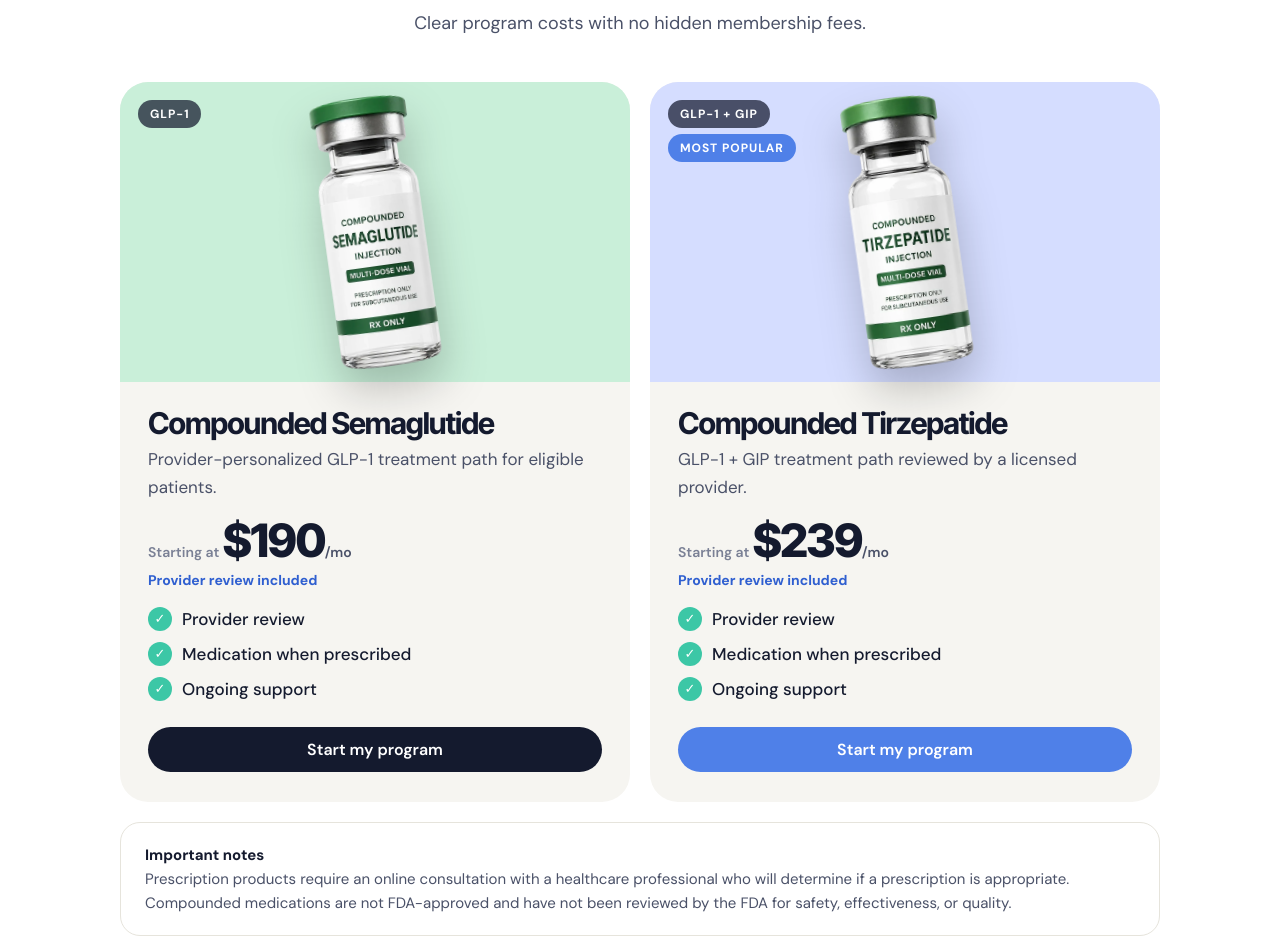
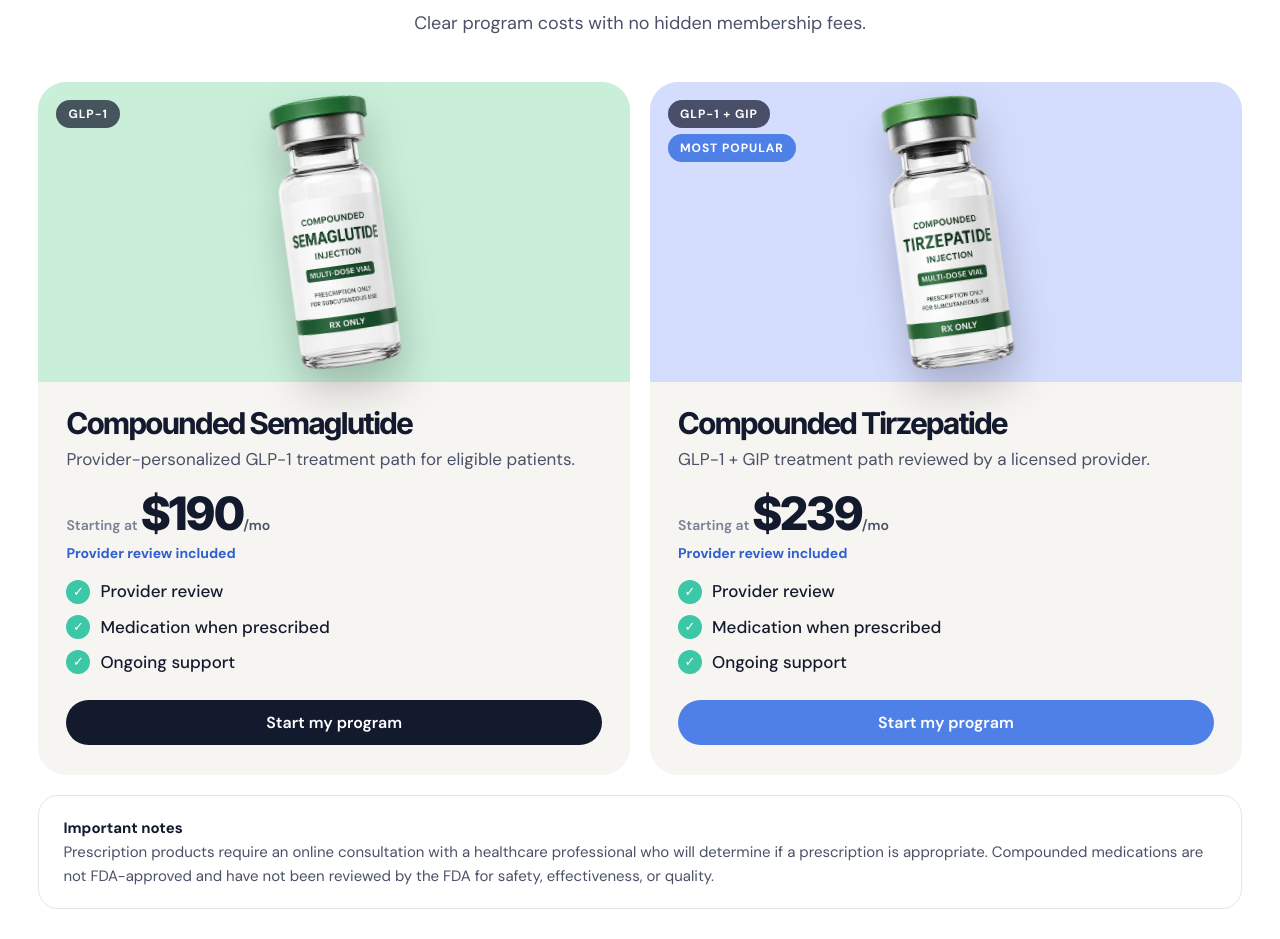
Before and after one commit to anirudhatalmale6-alt/smarterchoicemeds-preview, a plain HTML site: page index.html in a window 1280 px wide. Shown: the part 1278-2217 px from the top of the page. Drawn offline with Linux system fonts and the light colour scheme.

Commit message:
Wider layout (up to 1720px)

```diff
--- a/index.html
+++ b/index.html
@@ -33,7 +33,7 @@ html{scroll-behavior:smooth}
 body{background:#fff;color:var(--ink);font:400 17px/1.6 var(--b);-webkit-font-smoothing:antialiased}
 img{display:block;max-width:100%}
 a{color:inherit;text-decoration:none}
-.wrap{max-width:1240px;margin:0 auto;padding:0 20px}
+.wrap{max-width:1720px;margin:0 auto;padding:0 clamp(20px,3vw,48px)}
 .dot{color:var(--blue)}
 h1,h2,h3{font-family:var(--h);letter-spacing:-.035em;line-height:1.02;color:var(--ink)}
 
@@ -46,7 +46,7 @@ h1,h2,h3{font-family:var(--h);letter-spacing:-.035em;line-height:1.02;color:var(
 .nav{position:sticky;top:10px;z-index:50;margin:12px 12px 0}
 .nav-in{background:rgba(255,255,255,.92);backdrop-filter:blur(10px);-webkit-backdrop-filter:blur(10px);
   border-radius:20px;box-shadow:0 6px 24px -10px rgba(20,26,46,.25);display:flex;align-items:center;
-  gap:20px;padding:12px 14px 12px 24px;max-width:1240px;margin:0 auto}
+  gap:20px;padding:12px 14px 12px 24px;max-width:1720px;margin:0 auto}
 .logo img{height:34px;width:auto}
 .links{display:flex;gap:28px;margin-left:auto;font:500 16px var(--b)}
 .links a:hover{color:var(--blue-d)}
@@ -116,7 +116,7 @@ h1,h2,h3{font-family:var(--h);letter-spacing:-.035em;line-height:1.02;color:var(
 .sec-sub{text-align:center;color:var(--body);max-width:640px;margin:0 auto 44px;font-size:18px}
 
 /* plans */
-.plans{display:grid;grid-template-columns:1fr 1fr;gap:20px;max-width:1040px;margin:0 auto}
+.plans{display:grid;grid-template-columns:1fr 1fr;gap:20px;max-width:1400px;margin:0 auto}
 .plan{border-radius:var(--r);overflow:hidden;background:var(--bg);display:flex;flex-direction:column}
 .plan-art{position:relative;height:300px;display:grid;place-items:center}
 .plan-art img{height:270px;width:auto;filter:drop-shadow(0 22px 22px rgba(0,0,0,.22));transform:rotate(-8deg)}
@@ -135,7 +135,7 @@ h1,h2,h3{font-family:var(--h);letter-spacing:-.035em;line-height:1.02;color:var(
 .feat{list-style:none;display:grid;gap:8px;margin-bottom:24px}
 .feat li{display:flex;gap:10px;align-items:center;font-weight:500}
 .plan-body .btn{margin-top:auto}
-.notes{max-width:1040px;margin:20px auto 0;border:1px solid var(--line);border-radius:20px;padding:20px 24px;font-size:15px;color:var(--body)}
+.notes{max-width:1400px;margin:20px auto 0;border:1px solid var(--line);border-radius:20px;padding:20px 24px;font-size:15px;color:var(--body)}
 .notes b{color:var(--ink)}
 
 /* program (big checklist card) */
```
